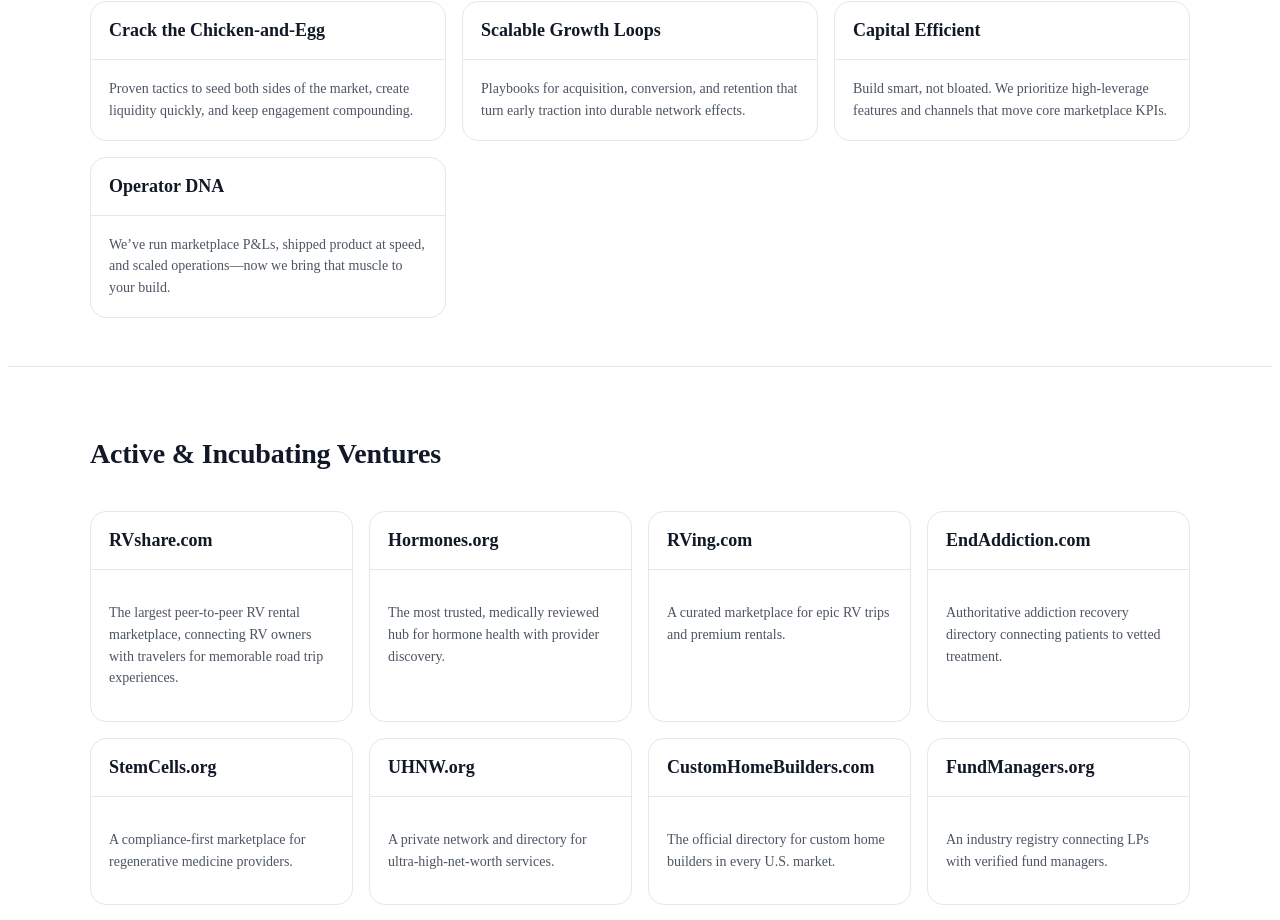
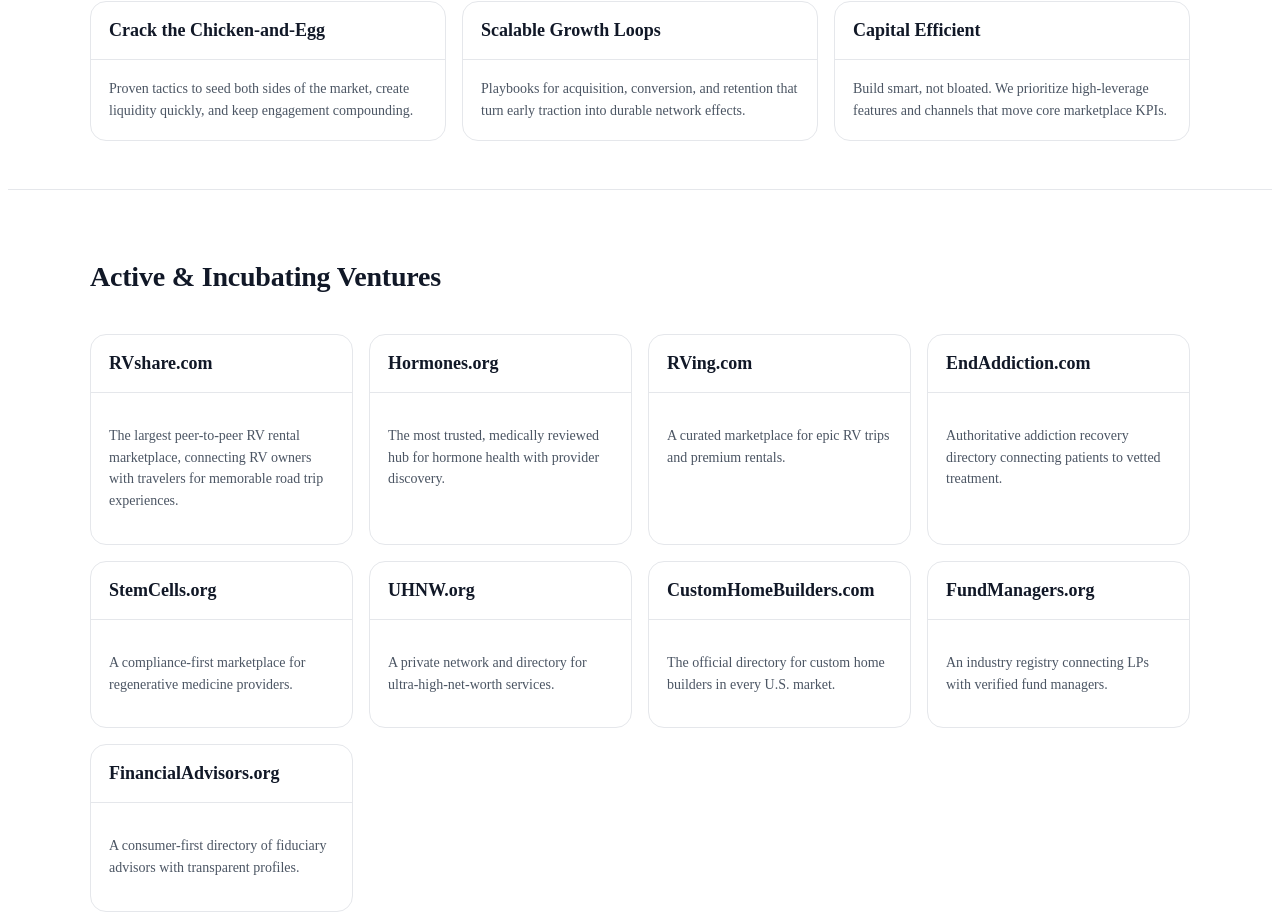
Before and after one commit to marketplaceholdings/marketplace-holdings-site, a React (Vite) app in the folder marketplace-holdings-site/: page / in a window 1280 px wide. Shown: the part 1348-2268 px from the top of the page. Built offline with nearby package versions, Linux system fonts and the light colour scheme.

Commit message:
Update App.jsx

```diff
--- a/marketplace-holdings-site/src/App.jsx
+++ b/marketplace-holdings-site/src/App.jsx
@@ -285,12 +285,7 @@
                   Build smart, not bloated. We prioritize high-leverage features and channels that move core marketplace KPIs.
                 </CardBody>
               </Card>
-              <Card>
-                <CardHeader title="Operator DNA" />
-                <CardBody>
-                  We’ve run marketplace P&amp;Ls, shipped product at speed, and scaled operations—now we bring that muscle to your build.
-                </CardBody>
-              </Card>
+
             </div>
           </div>
         </Container>
```
